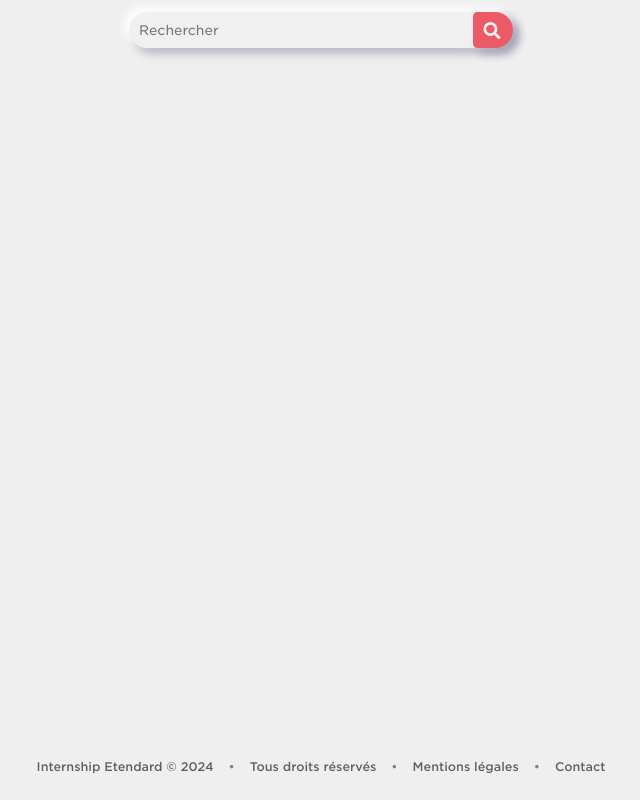
After one commit to Yug0-o/Projet-WEB, a PHP site: page /search.html in a window 1280 px wide. The commit adds this page. Shown: the whole page, without its empty margins (319-959 px from the left). Run offline with PHP 8.4, Linux system fonts and the light colour scheme.

Commit message:
added search feature

```diff
--- a/assets/style.css
+++ b/assets/style.css
@@ -519,6 +519,68 @@ button:active.enabled {
 
 /*---------------------------------------------------------------*/
 
+/* Searchbar */
+
+.searchbar {
+    display: flex;
+    justify-content: center;
+    margin: 20px 0;
+    position: absolute;
+    width: 30%;
+    height: 20px;
+    margin-left: 35%;
+    min-width: 150px;
+    transition: all 0.2s ease-in-out;
+}
+
+.searchbar input[type="text"] {
+    width: 100%;
+    padding: 10px;
+    padding-right: 40px;
+    border: none;
+    border-radius: 20px;
+}
+
+.searchbar:focus-within {
+    transform: scale(1.01);
+}
+
+.searchbar button {
+    display: flex; /* Add this line */
+    justify-content: center; /* Add this line */
+    align-items: center; /* Add this line */
+    position: absolute;
+    width: 40px;
+    height: 36px;
+    right: 0;
+    border: none;
+    background: #F85F6A;
+    color: white;
+    cursor: pointer;
+    border-radius: 5px 20px 20px 5px;
+    font-size: 17px;
+}
+
+.searchlogo {
+    /* make sure it's centered */
+    display: flex;
+    justify-content: center;
+    align-items: center;
+    transform: translateX(-1px);
+}
+
+.SearchHidden {
+    position: fixed;
+    top: -100px;
+    transition: top 0.5s;
+}
+
+.SearchHidden.show {
+    top: 0;
+}
+
+/*---------------------------------------------------------------*/
+
 /* Categories list */
 
 .categories-list {
--- a/homepage.html
+++ b/homepage.html
@@ -19,7 +19,7 @@
                 <div class="box1">
                     <div class="homeNav navbar">
                         <a href="about.html">A propos</a>&nbsp;|&nbsp;
-                        <a href="">Recherche</a>&nbsp;|&nbsp;
+                        <a href="search.html">Recherche</a>&nbsp;|&nbsp;
                         <a href="">Favoris</a>&nbsp;|&nbsp;
                         <a href="contact.html">Nous contacter</a>
                     </div>
--- /dev/null
+++ b/search.html
@@ -0,0 +1,39 @@
+<!DOCTYPE html>
+<html lang="fr">
+    <head>
+        <meta charset="UTF-8">
+        <meta name="viewport" content="width=device-width, initial-scale=1">
+        <meta name="author" content="Internship Etendard">
+        <title>Recherche - Internship Etendard</title>
+        <link rel="stylesheet" href="assets/style.css">
+        <link rel="stylesheet" href="https://cdnjs.cloudflare.com/ajax/libs/font-awesome/5.15.3/css/all.min.css">
+    </head>
+    <body>
+        <header>
+            <form class="searchbar" method="get">
+                <input type="text" placeholder="Rechercher" name="search_query">
+                <button type="submit" class="enabled">
+                    <i class="fas fa-search searchlogo"></i>
+                </button>
+            </form>
+        </header>
+
+    </body>
+    <footer>
+        <div class="navbar">
+            <div class="text-center">
+                <a href="homepage.html"> Internship Etendard &copy; <span id="year"></span> </a>
+                <span class="desktop">•</span>
+                <a href="about.html">Tous droits réservés</a>
+                <span class="desktop">•</span>
+                <a href="">Mentions légales</a>
+                <span class="desktop">•</span>
+                <a href="contact.html">Contact</a>
+            </div>
+        </div>
+    </footer>
+    <button class="scroll-top-button"></button>
+
+    <script src="assets/JS/global.js"></script>
+    <script src="assets/JS/carousel.js"></script>
+</html>
```
Also changed, not shown: assets/JS/login.js (+10 -12 lines).
